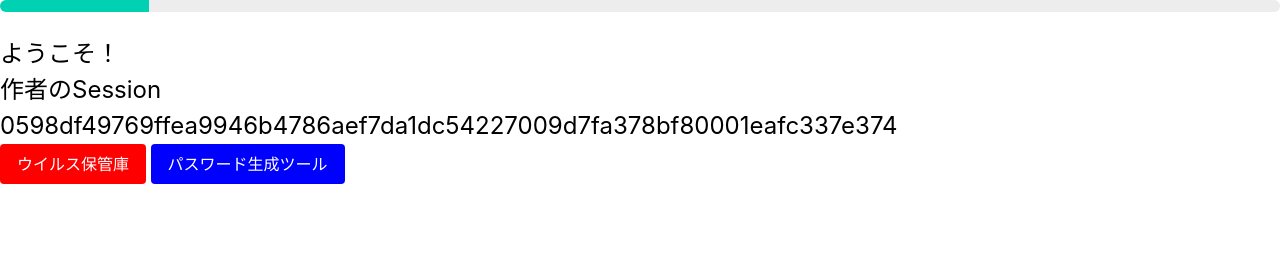
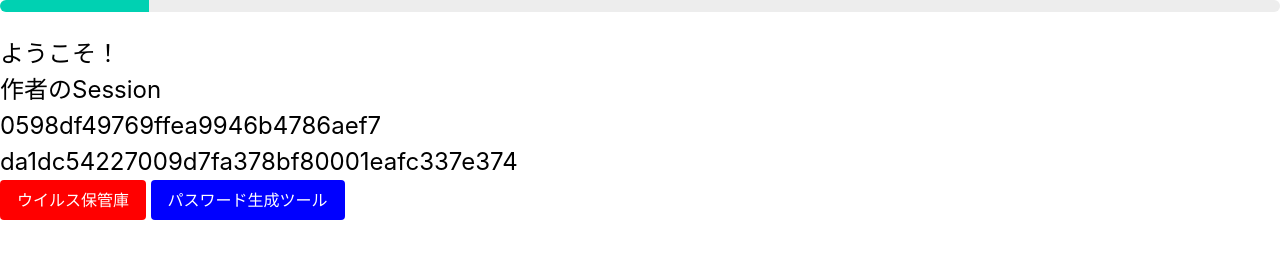
Before and after one commit to Rukia00/RrrrR, a plain HTML site: page index.html in a window 1280 px wide. Drawn offline with nearby package versions, Linux system fonts and the light colour scheme.

Commit message:
Update index.html

```diff
--- a/index.html
+++ b/index.html
@@ -13,7 +13,8 @@
       <progress class="progress is-small is-primary" max="100">0%</progress>
 <p><font color="black" size="5.5">ようこそ！</font></p>
 <p><font color="black" size="5.5">作者のSession</font></p>
-<p><font color="black" size="5.5">0598df49769ffea9946b4786aef7da1dc54227009d7fa378bf80001eafc337e374</font></p>
+<p><font color="black" size="5.5">0598df49769ffea9946b4786aef7</font></p>
+      <p><font color="black" size="5.5">da1dc54227009d7fa378bf80001eafc337e374</font></p>
 <a href="index2.html">
 <button class="button is-primary" style="background-color:red">ウイルス保管庫</button>
 </a>
```
